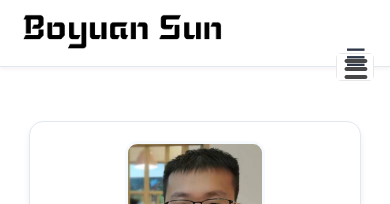
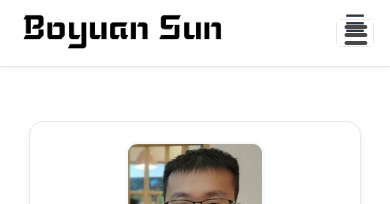
Before and after one commit to BBBBchan/BBBBchan.github.io, a Jekyll site: the page built from index.html, in a window 390 px wide. Shown: the top 204 px of the page. Built offline with Jekyll 4.4.1, drawn with Linux system fonts in a browser that asks for light colours; nearby versions of some CDN libraries.

Commit message:
Fix mobile header menu alignment.
Keep the mobile menu trigger anchored in the header and position the dropdown panel relative to the button so the layout stays aligned on small screens.

```diff
--- a/_includes/header.html
+++ b/_includes/header.html
@@ -168,24 +168,43 @@
 
   /* 移动端菜单 */
   @media (max-width: 768px) {
-    .menu-icon { display: block; cursor: pointer; padding: 0.5rem; }
+    .site-header .wrapper {
+      position: relative;
+      justify-content: space-between;
+    }
+
+    .menu-icon {
+      display: inline-flex;
+      align-items: center;
+      justify-content: center;
+      cursor: pointer;
+      width: 2.5rem;
+      height: 2.5rem;
+      padding: 0;
+    }
     .menu-icon::before { content: "☰"; font-size: 1.5rem; color: var(--text-primary); }
 
     .site-nav {
-      margin-left: 0;  /* 🔧 移动端取消 auto margin */
-      position: absolute;
-      top: 100%;
-      right: 2rem;  /* 🔧 与容器 padding 对齐 */
+      margin-left: auto;
+      position: relative;
+      top: auto;
+      right: auto;
     }
 
     .menu {
       display: none;
       background: white;
+      position: absolute;
+      top: calc(100% + 0.6rem);
+      right: 0;
       flex-direction: column;
       padding: 1rem 1.5rem;
       border: 1px solid var(--border-color);
       border-radius: 8px;
       box-shadow: 0 4px 8px rgba(0,0,0,0.1);
+      width: min(280px, calc(100vw - 2rem));
+      z-index: 1001;
+      box-sizing: border-box;
     }
     .menu.active { display: flex; }
     .page-link {
@@ -232,7 +251,7 @@
 
   @media (max-width: 480px) {
     .site-header .wrapper { padding: 0 1rem; }
-    .site-nav { right: 1rem; }
+    .menu { width: min(260px, calc(100vw - 1.6rem)); }
   }
 </style>
 
```
